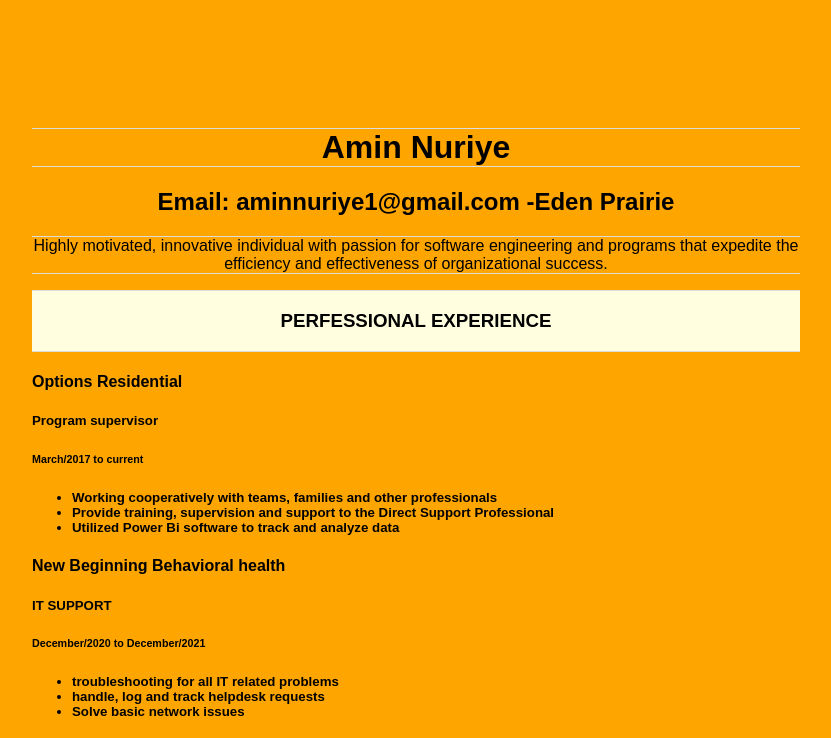
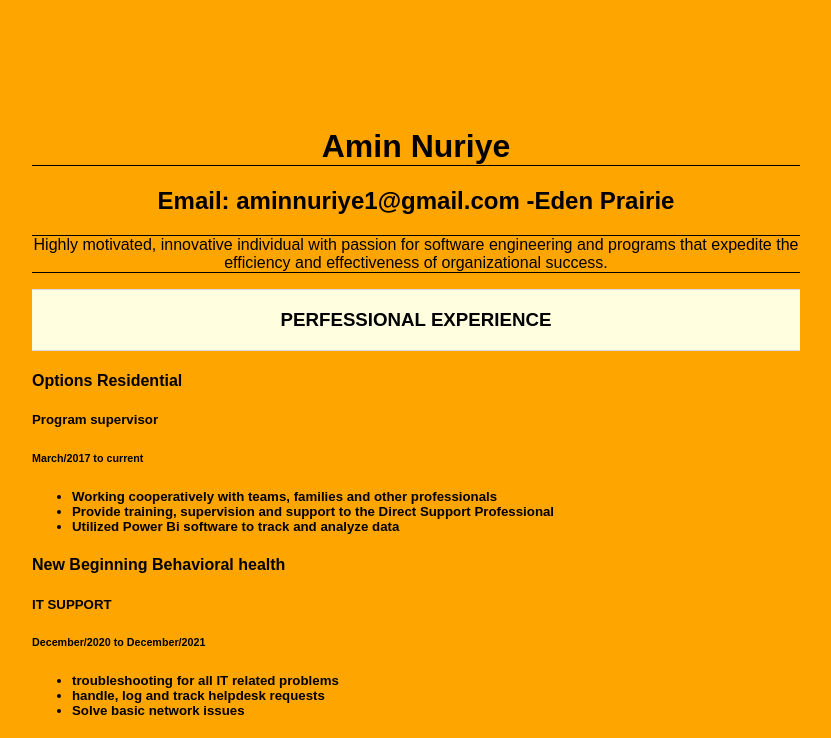
Before and after one commit to aminnuriye/aminnuriye.github.io, a plain HTML site: page index.html in a window 1280 px wide. Shown: the top 738 px of the page, without its empty margins (224-1055 px from the left). Drawn offline with Linux system fonts and the light colour scheme.

Commit message:
Update style.css

```diff
--- a/style.css
+++ b/style.css
@@ -1,6 +1,6 @@
 
 body {
-  border-bottom: 1px solid #dddddd;
+  border-bottom: 1px solid black;
   background-color: orange;
   color: black;
   font-family: Arial, Helvetica, sans-serif;
@@ -10,14 +10,13 @@ body {
 h1 {
   text-align: center;
   font-family: Bangla MN, Arial, sans-serif;
-  border-top: 1px solid #dddddd;
-  border-bottom: 1px solid #dddddd;
+  border-bottom: 1px solid black;
 }
 
 p {
   text-align: center;
-  border-top: 1px solid #dddddd;
-  border-bottom: 1px solid #dddddd;
+  border-top: 1px solid black;
+  border-bottom: 1px solid black;
 }
 
 .exp-header {
@@ -29,6 +28,6 @@ p {
 }
 
 h2 {
-  text-align: center;
+   text-align: center;
   font-family: Arial, Helvetica, sans-serif;
 }
```
